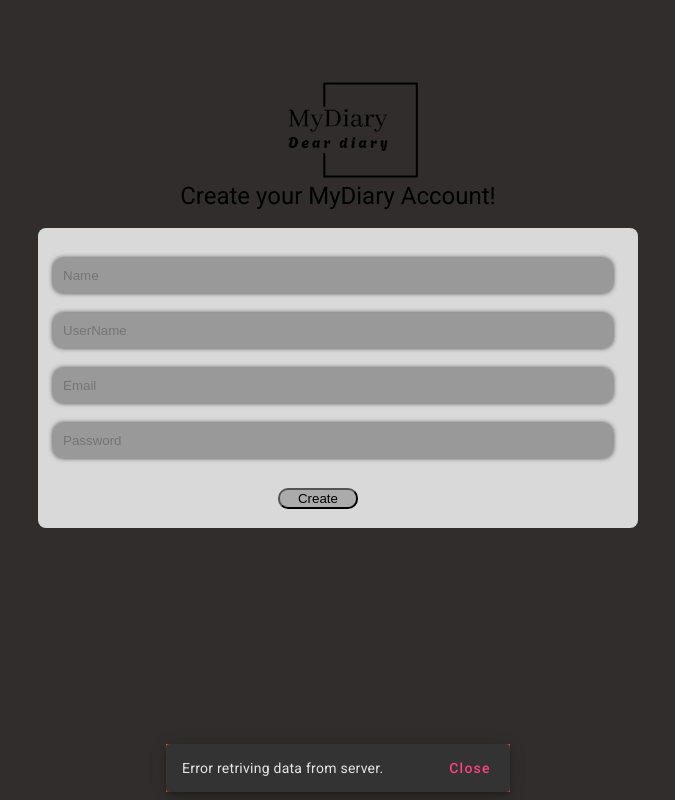
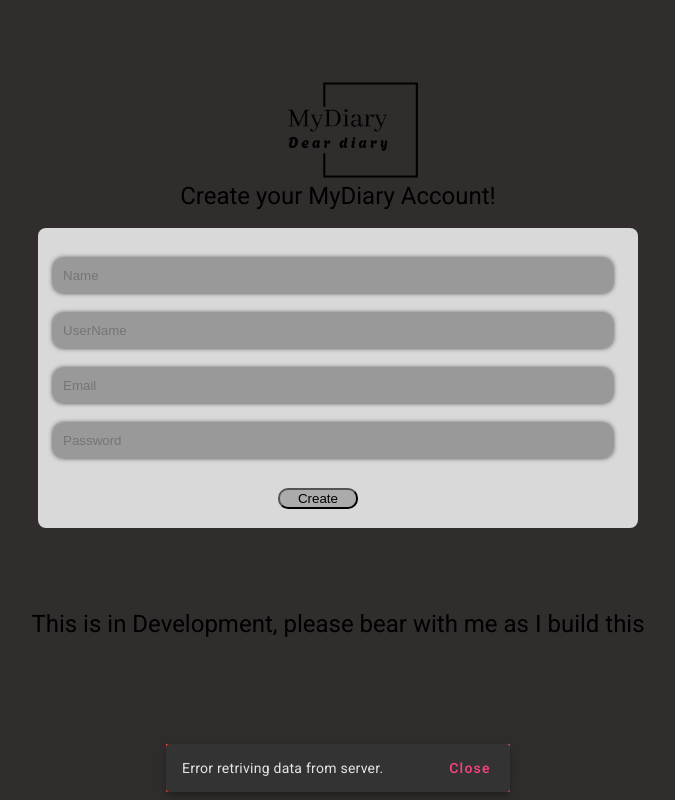
Before and after one commit to Rahul24-R/MyDiary, an Angular app in the folder myDiary/: page /register in a window 1280 px wide. Shown: the whole page, without its empty margins (302-977 px from the left). Built offline with nearby package versions, Linux system fonts and the light colour scheme; no server answers.

Commit message:
Updating with sending user mail and routing back

```diff
--- a/myDiary/src/app/Pages/user-register/user-register.component.ts
+++ b/myDiary/src/app/Pages/user-register/user-register.component.ts
@@ -3,6 +3,7 @@ import { user } from './user.model';
 import { UserdetailsServiceService } from 'src/app/Services/userdetails-service.service';
 import * as bcrypt from 'bcryptjs';
 import { ToasterService } from 'src/app/Services/toaster.service';
+import { Router } from '@angular/router';
 
 @Component({
   selector: 'app-user-register',
@@ -13,7 +14,7 @@ export class UserRegisterComponent {
   usermodel: user = new user('', '', '', '', new Date(), new Date())
   usersnames: string[] = [];
 
-  constructor(private userservice: UserdetailsServiceService, private toaster:ToasterService) { }
+  constructor(private userservice: UserdetailsServiceService, private toaster:ToasterService,private router:Router) { }
   ngOnInit(): void {
     this.userservice.getusers().subscribe(
       (data) => {
@@ -39,6 +40,7 @@ export class UserRegisterComponent {
         ()=>{
           this.toaster.showSuccess('User created successfuly.')
           console.log('User created successfuly.')
+          this.router.navigate(['/login'])
         },
         (error)=>{
           this.toaster.showError('User creation Failed.')
--- a/myDiary/src/app/app-routing.module.ts
+++ b/myDiary/src/app/app-routing.module.ts
@@ -5,6 +5,7 @@ import { UserRegisterComponent } from './Pages/user-register/user-register.compo
 
 const routes: Routes = [
   {path:'',component:LoginPageComponent},
+  {path:'login',component:LoginPageComponent},
   {path:'register',component:UserRegisterComponent}
 ];
 
--- a/myDiary/src/index.html
+++ b/myDiary/src/index.html
@@ -23,6 +23,9 @@
 
 <body class="mat-typography">
   <app-root></app-root>
+  <div class="usernote">
+    <h1>This is in Development, please bear with me as I build this </h1>
+  </div>
 </body>
 
 </html>
--- a/myDiary/src/styles.css
+++ b/myDiary/src/styles.css
@@ -4,6 +4,13 @@ body{
 }
 html, body { height: 100%; }
 body { margin: 0; font-family: Roboto, "Helvetica Neue", sans-serif; }
+
+.usernote{
+  justify-content: center;
+  margin: 20px;
+  text-align: center;
+  padding: 60px;
+}
 
 .success-toast {
     background-color: #4CAF50; /* Green */
```
